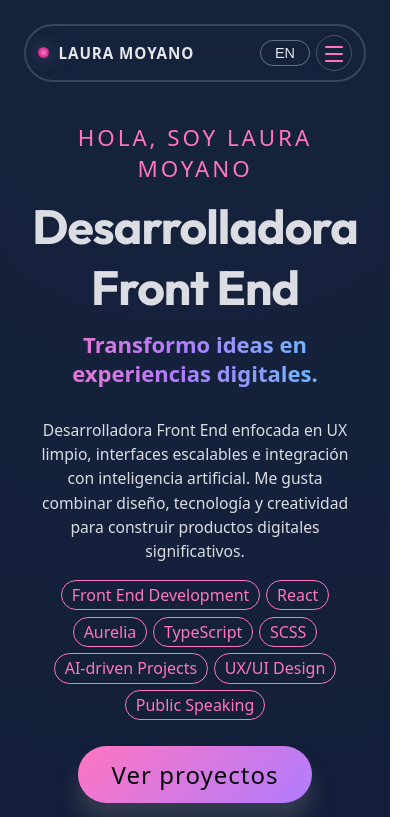
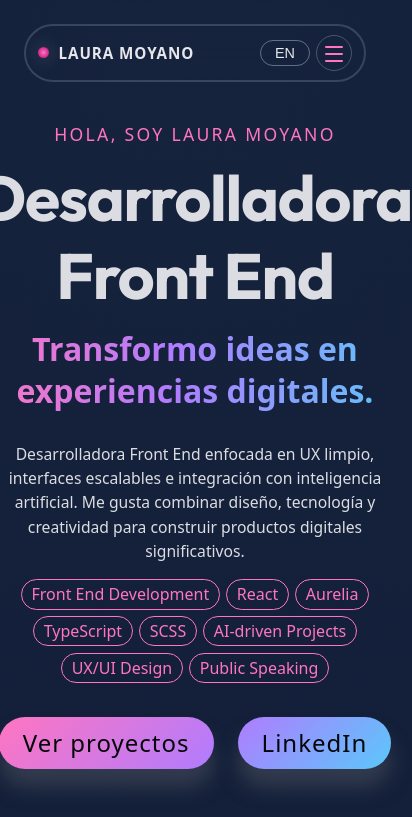
Before and after one commit to Laura-M-stack/laura-moyano-portfolio, a React (Vite) app: page / in a window 390 px wide. Shown: the top 817 px of the page, 412 px wide, since content can reach past the window. Built offline with nearby package versions, Linux system fonts and the light colour scheme.

Commit message:
feat: improve spacings in hero bottoms and layout

```diff
--- a/src/styles.css
+++ b/src/styles.css
@@ -722,6 +722,7 @@ p {
     flex-direction: column;
     align-items: center;
     gap: 1rem;
+    margin-bottom: 2rem;
 }
 
 .hero-eyebrow {
@@ -793,6 +794,10 @@ p {
     margin-top: 0.6rem;
     justify-content: center;
     margin-inline: auto;
+
+    @media (max-width: 600px) {
+        gap: 1.5rem;
+    }
 }
 
 /* Text utilities & buttons */
@@ -809,6 +814,13 @@ p {
     align-items: center;
     justify-content: center;
     gap: 0.4rem;
+
+    @media (max-width: 600px) {
+        font-size: 1rem;
+        padding: 0.6rem 1.5rem;
+        margin-top: 0.5rem;
+        margin-bottom: 1.5rem;
+    }
 }
 
 .btn-primary {
@@ -880,6 +892,7 @@ p {
 
 .section-header {
     margin-bottom: 1.3rem;
+    margin-top: 28px !important;
 }
 
 .section-eyebrow {
@@ -1478,7 +1491,7 @@ body.theme-transitioning * {
 }
 
 .theme-selector-group-label {
-    margin: 0 0 0.4rem;
+    margin: 0 0 1rem;
     font-size: 0.9rem;
     text-transform: uppercase;
     letter-spacing: 0.16em;
@@ -1501,8 +1514,12 @@ body.theme-transitioning * {
         padding-inline: 0.75rem;
     }
 
+    .hero-eyebrow {
+        font-size: 1.1rem !important;
+    }
+
     .hero-title-main-group {
-        font-size: 64px;
+        font-size: 64px !important;
         white-space: normal;
         flex-wrap: wrap;
         justify-content: center;
@@ -1510,7 +1527,7 @@ body.theme-transitioning * {
     }
 
     .hero-subtitle {
-        font-size: 28px;
+        font-size: 32px !important;
         line-height: 1.3;
     }
 
```
Also changed, not shown: 4 other files (tests, documents, lock files or other folders).
